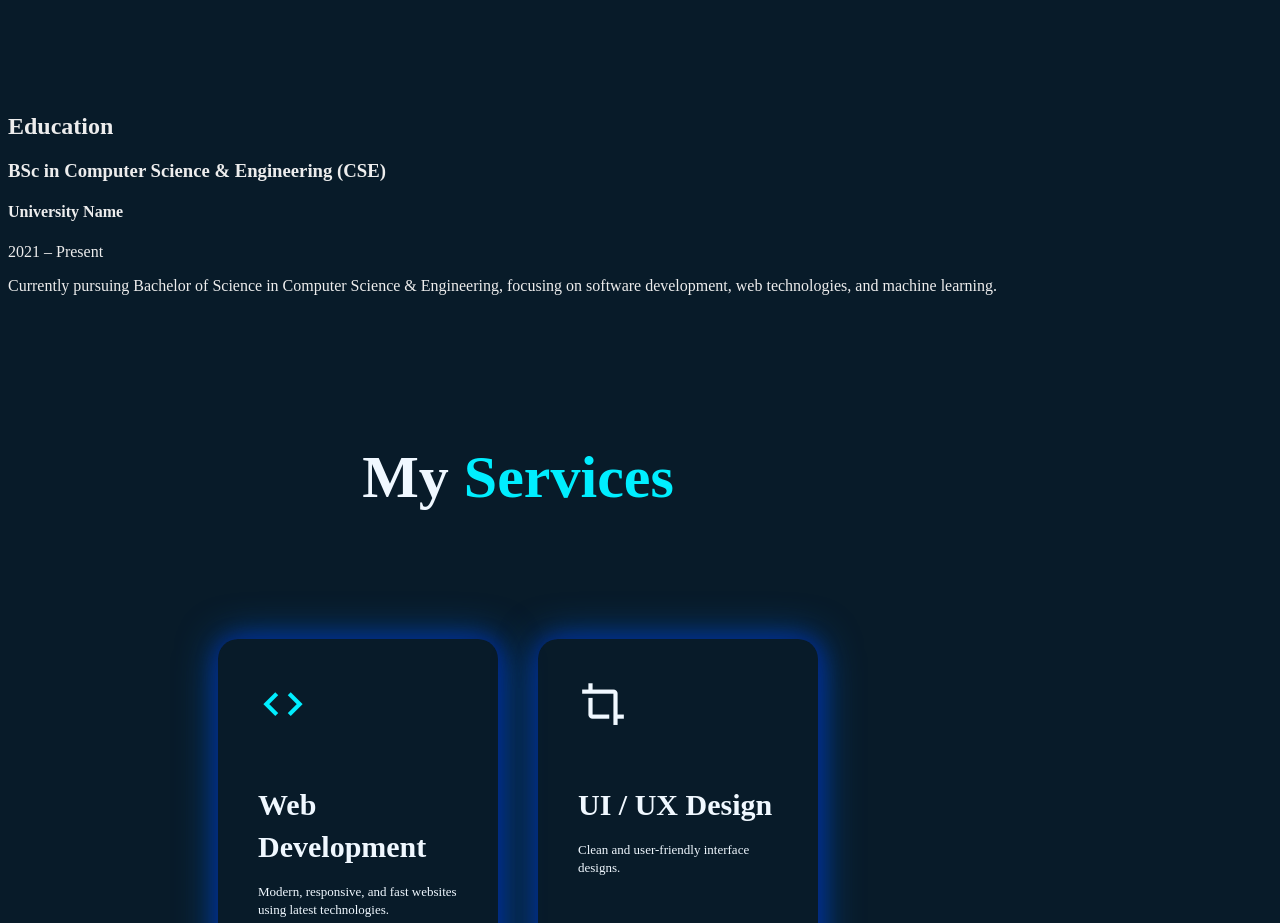
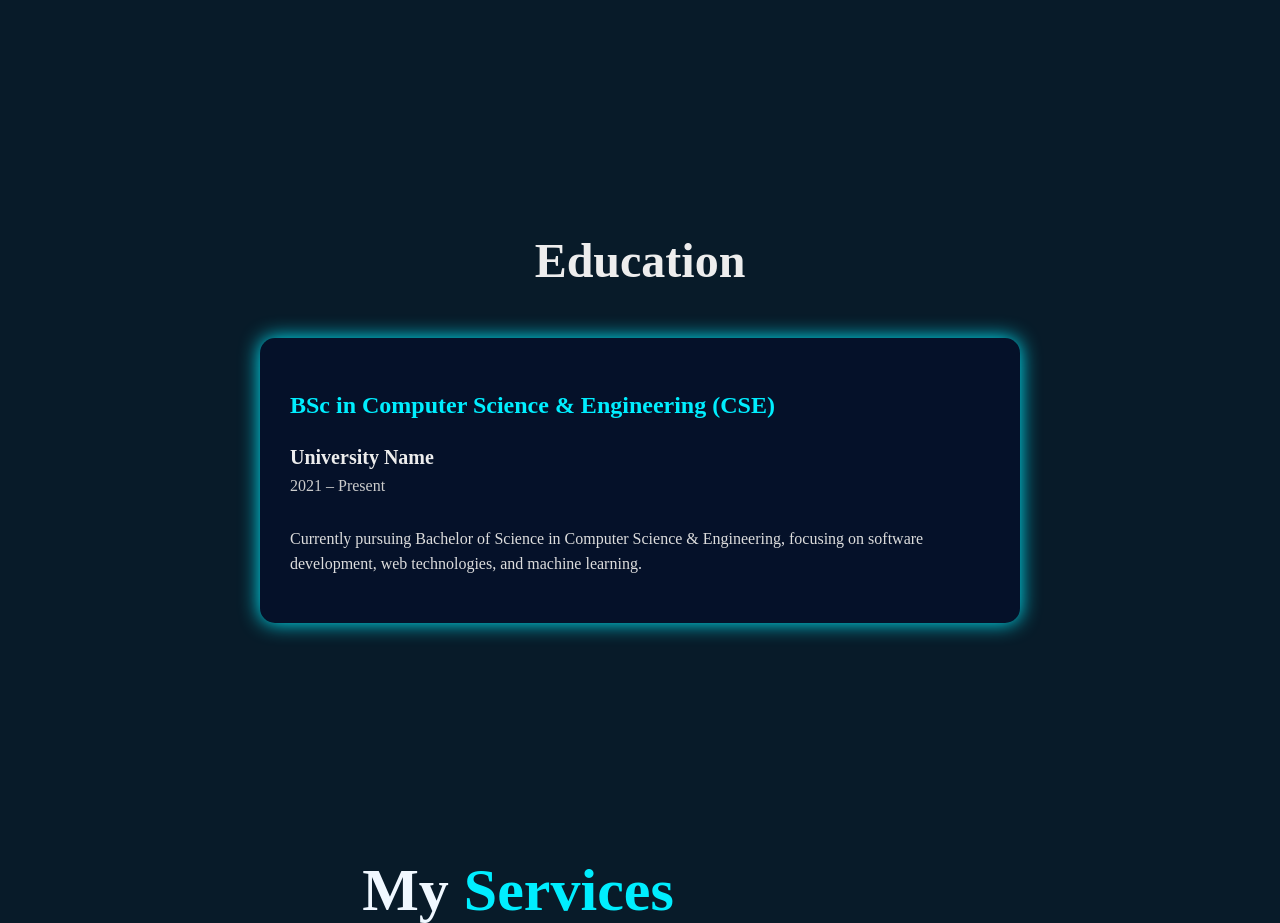
Before and after one commit to subratabisw/port, a plain HTML site: page index.html in a window 1280 px wide. Shown: the part 3173-4096 px from the top of the page. Drawn offline with nearby package versions, Linux system fonts and the light colour scheme.

Commit message:
Update stylesheet.css

```diff
--- a/stylesheet.css
+++ b/stylesheet.css
@@ -203,6 +203,50 @@ body{
     max-width: 1100px;
     margin: 0 auto;
     padding: 60px 20px;
+}
+.education {
+    padding: 100px 10%;
+    background: #081b29;
+    color: #ededed;
+}
+
+.section-title {
+    text-align: center;
+    font-size: 48px;
+    margin-bottom: 50px;
+}
+
+.education-box {
+    max-width: 700px;
+    margin: auto;
+    padding: 30px;
+    background: #051129;
+    border-radius: 15px;
+    box-shadow: 0 0 20px #0ef;
+}
+
+.education-box h3 {
+    font-size: 24px;
+    margin-bottom: 10px;
+    color: #0ef;
+}
+
+.education-box h4 {
+    font-size: 20px;
+    margin-bottom: 8px;
+}
+
+.edu-year {
+    display: inline-block;
+    font-size: 16px;
+    color: #ccc;
+    margin-bottom: 15px;
+}
+
+.education-box p {
+    font-size: 16px;
+    line-height: 1.6;
+    color: #ddd;
 }
 
 .services-list{
@@ -976,4 +1020,5 @@ section {
     font-size: 20px;
     padding: 10px;
     border-radius: 0.5rem;
+
 }
```
